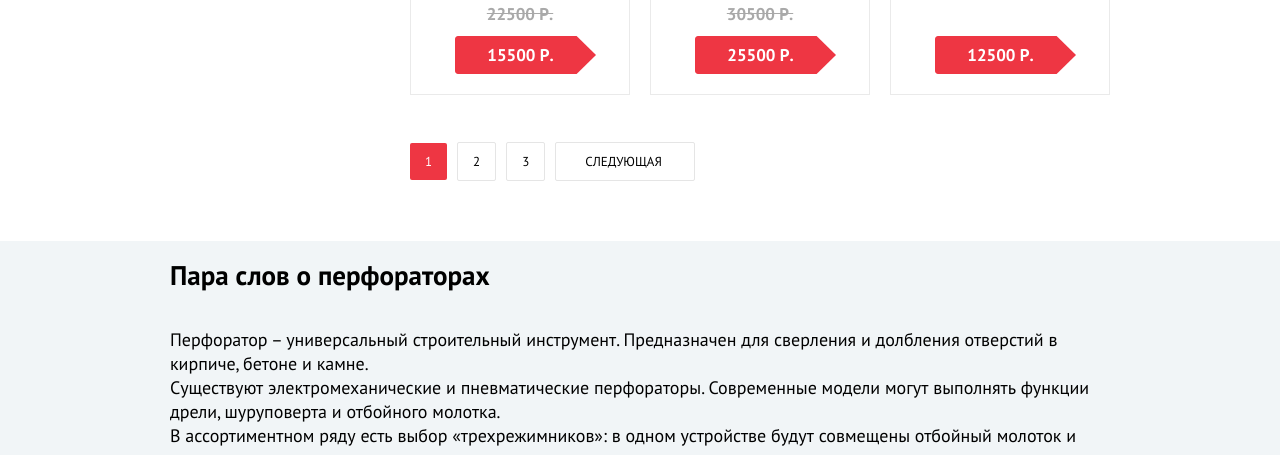
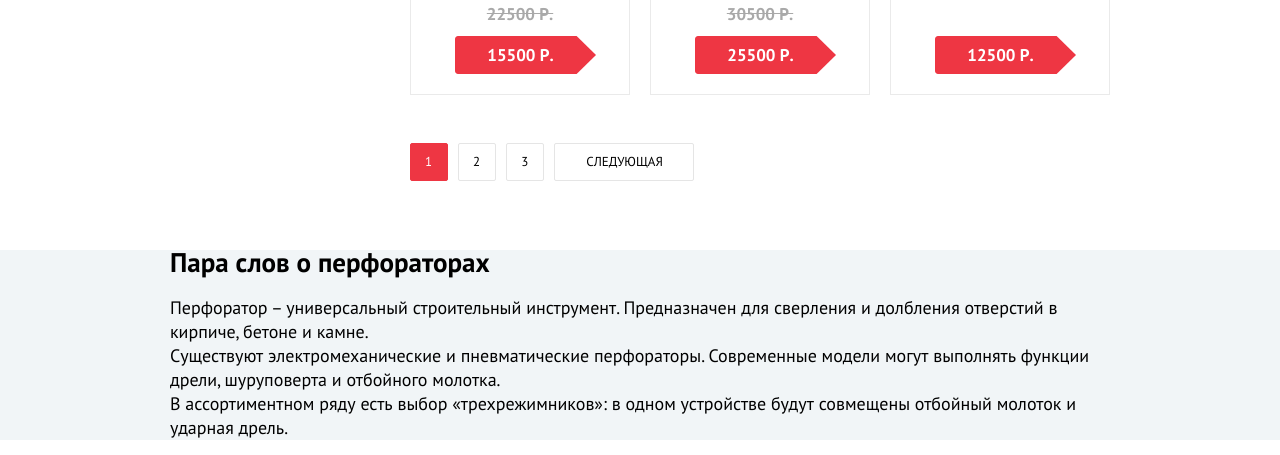
Before and after one commit to ggpopova/1339537-technomart-28, a plain HTML site: page catalog.html in a window 1280 px wide. Shown: the part 1527-1982 px from the top of the page. Drawn offline with Linux system fonts and the light colour scheme; a web font is replaced by a local one.

Commit message:
Провела рефакторинг пагинации

```diff
--- a/catalog.html
+++ b/catalog.html
@@ -196,7 +196,7 @@
 
         </section>
 
-        <ul class="products-catalog clear-ul">
+        <ul class="products-catalog-list clear-ul">
 
           <li class="products-item">
             <div class="products-image-wrapper">
@@ -314,20 +314,28 @@
           </li>
         </ul>
 
-        <ul class="pager clear-ul">
-          <li><a class="pager-item pager-item-current" href="#">1</a></li>
-          <li><a class="pager-item" href="#">2</a></li>
-          <li><a class="pager-item" href="#">3</a></li>
-          <li><a class="pager-item pager-item-big" href="#">Следующая</a></li>
+        <ul class="pagination clear-ul">
+          <li class="pagination-item">
+            <a class="pagination-link pagination-link-current">1</a>
+          </li>
+          <li class="pagination-item">
+            <a class="pagination-link" href="#">2</a>
+          </li>
+          <li class="pagination-item">
+            <a class="pagination-link" href="#">3</a>
+          </li>
+          <li class="pagination-item pagination-item-next">
+            <a class="pagination-link pagination-link-next" href="#">Следующая</a>
+          </li>
         </ul>
 
       </div>
 
     </section>
 
-    <section class="main-catalog-info">
+    <section class="seo-section">
 
-      <div class="container catalog-info">
+      <div class="container">
         <h2 class="section-title section-title-text">Пара слов о перфораторах</h2>
         <p class="description-text main-text">Перфоратор &ndash; универсальный строительный инструмент. Предназначен для сверления
           и долбления отверстий в кирпиче, бетоне и камне.<br>Существуют электромеханические и пневматические перфораторы. Современные модели могут выполнять функции
--- a/css/style.css
+++ b/css/style.css
@@ -832,17 +832,6 @@ img {
   align-content: center;
 }
 
-.products-catalog {
-  display: grid;
-  grid-template-columns: 1fr 1fr 1fr;
-  row-gap: 18px;
-  column-gap: 20px;
-  justify-content: space-between;
-  align-content: center;
-  margin-top: 28px;
-  margin-bottom: 58px;
-}
-
 .products-item {
   position: relative;
 
@@ -2117,22 +2106,40 @@ img {
   background-image: url("../img/icon/icon-down-red.svg");
 }
 
-/*  */
-
-.pager {
-  display: flex;
+/* products-catalog-list */
+
+.products-catalog-list {
+  display: grid;
+  grid-template-columns: 1fr 1fr 1fr;
+  row-gap: 18px;
+  column-gap: 20px;
+  margin-top: 28px;
+}
+
+/* pagination */
+
+.pagination {
+  display: flex;
+  flex-wrap: wrap;
+  margin-top: 48px;
+}
+
+.pagination-item {
+  margin-right: 10px;
+}
+
+.pagination-item-next {
+  margin-right: 0;
+}
+
+.pagination-link {
+  display: block;
+  padding-top: 9px;
+  padding-left: 14px;
+  padding-bottom: 9px;
+  padding-right: 15px;
 
   font-size: 13px;
-  line-height: 18px;
-}
-
-.pager-item {
-  margin-right: 10px;
-  padding-top: 10px;
-  padding-left: 15px;
-  padding-bottom: 10px;
-  padding-right: 15px;
-
   color: var(--basic-black);
   text-transform: uppercase;
   text-align: center;
@@ -2142,35 +2149,29 @@ img {
   border-radius: 2px;
 }
 
-.pager-item-big {
-  padding-left: 29px;
-  padding-right: 32px;
-}
-
-.pager-item:hover {
+.pagination-link:hover {
   border: 1px solid var(--special-grey-light);
 }
 
-.pager-item:active {
+.pagination-link:active {
   border: 1px solid var(--basic-red);
 }
 
-.pager-item-current {
+.pagination-link-current {
   color: var(--basic-white);
   background-color: var(--basic-red);
-  border: transparent;
-}
-
-/*  */
-
-.main-catalog-info {
+  border: 1px solid var(--basic-red);
+}
+
+.pagination-link-next {
+  padding-left: 31px;
+  padding-right: 30px;
+}
+
+/* seo-section */
+
+.seo-section {
+  margin-top: 69px;
+
   background-color: var(--basket-grey-light);
 }
-
-.catalog-info {
-  display: flex;
-  flex-direction: column;
-  justify-content: flex-start;
-  margin-top: 70px;
-  padding-bottom: 70px;
-}
```
